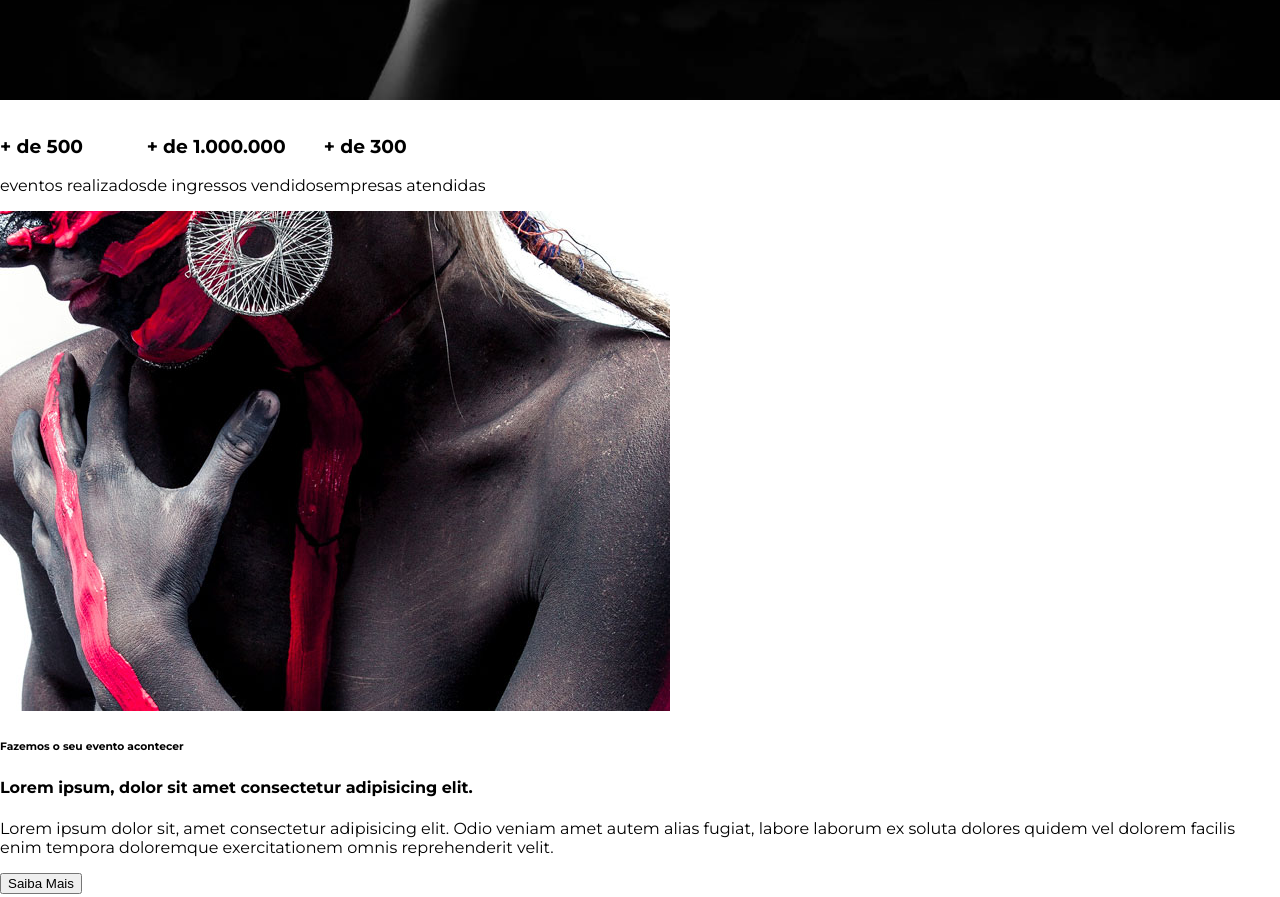
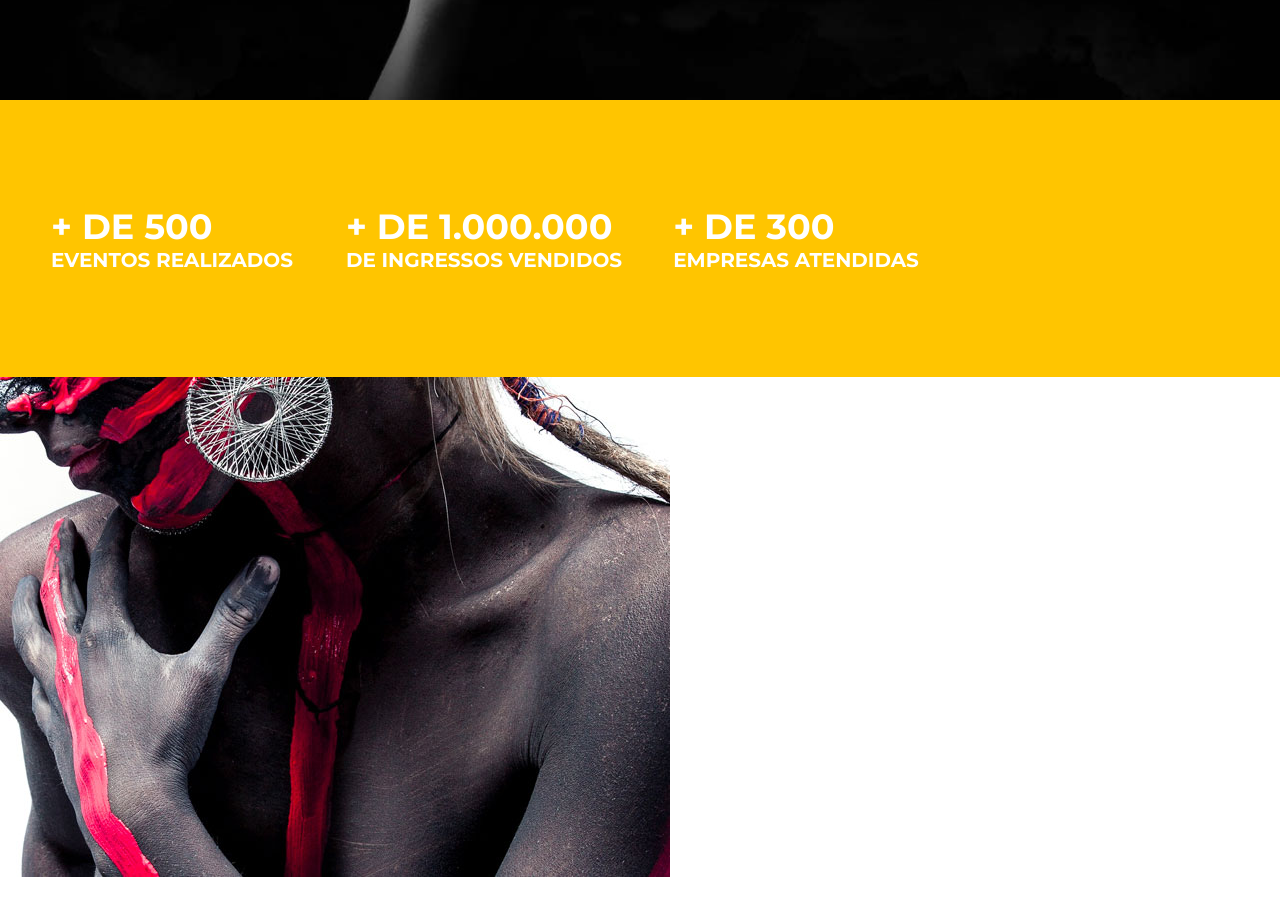
Before and after one commit to ismaelfsjunior/studion, a website: page src/index.html in a window 1280 px wide. Shown: the part 700-1597 px from the top of the page. Drawn offline with Linux system fonts and the light colour scheme.

Commit message:
feat(MAIN): estilizando a section counter

```diff
--- a/src/index.html
+++ b/src/index.html
@@ -63,19 +63,25 @@
             </div>
         </header>
         <main>
-            <section>
-                <ul>
+            <section id="counter">
+                <ul class="counter__container">
                     <li>
-                        <h3>+ de 500 </h3>
-                        eventos realizados
+                        <h3>
+                            + de 500
+                            <small>eventos realizados</small>
+                        </h3>
                     </li>
                     <li>
-                        <h3>+ de 1.000.000 </h3>
-                        de ingressos vendidos
+                        <h3>
+                            + de 1.000.000
+                            <small>de ingressos vendidos</small>
+                        </h3>
                     </li>
                     <li>
-                        <h3>+ de 300 </h3>
-                        empresas atendidas
+                        <h3>
+                            + de 300
+                            <small>empresas atendidas</small>
+                        </h3>
                     </li>
                 </ul>
             </section>
--- a/src/style.css
+++ b/src/style.css
@@ -14,6 +14,12 @@
 body{
     margin: 0;
     padding-top: 7.75rem;
+}
+
+header,
+main,
+footer {
+    overflow: hidden;
 }
 
 ul {
@@ -137,3 +143,26 @@ ul {
    background-color: var(--color-primery);
    color: #fff;
 }
+
+#counter {
+    background-color: var(--color-primery);
+    color: #fff;
+    text-transform: uppercase;
+}
+
+.counter__container {
+    display: grid;
+    grid-template-columns: repeat(auto-fill, minmax(300px, 1fr));
+    place-items: center;
+    margin: 0;
+    padding: 4.375rem 1rem;
+}
+
+.counter__container h3 {
+    font-size: 2.1875rem;
+}
+
+.counter__container small {
+    display: block;
+    font-size: 1.25rem;
+}
```
